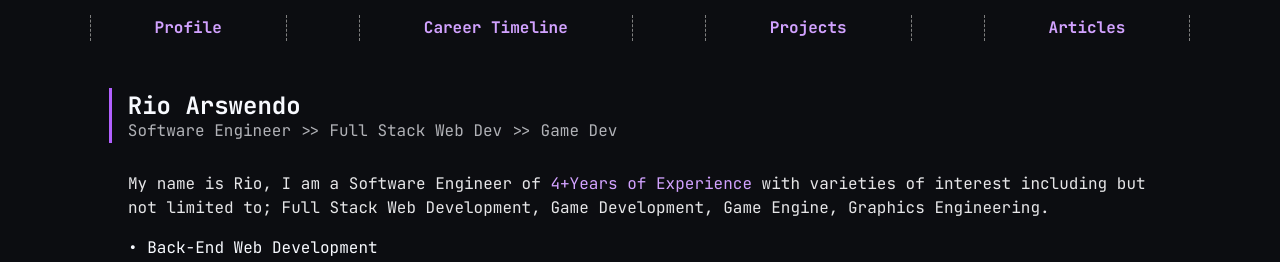
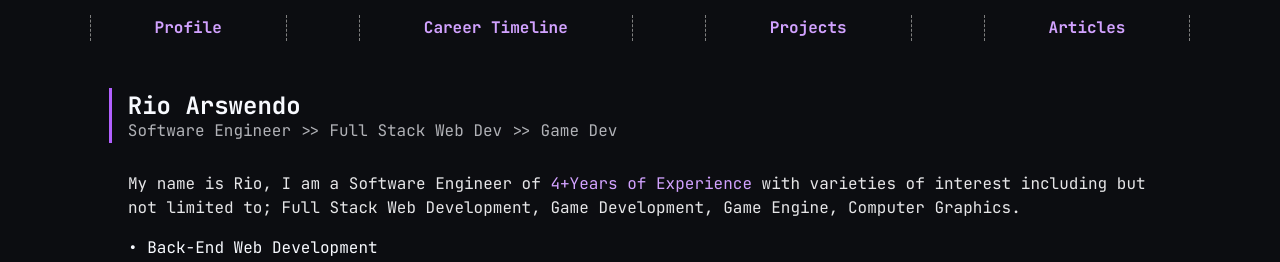
Before and after one commit to Lunarisnia/lunarisnia.github.io, a React (Vite) app: page / in a window 1280 px wide. Shown: the top 262 px of the page. Built offline with nearby package versions, Linux system fonts and the light colour scheme.

Commit message:
fix: description

```diff
--- a/src/pages/homepage/HomePage.tsx
+++ b/src/pages/homepage/HomePage.tsx
@@ -29,7 +29,7 @@ export const HomePage: React.FC = () => {
         <TitleCard id="profile" title="Rio Arswendo" subtitle="Software Engineer >> Full Stack Web Dev >> Game Dev" />
         <p>
           My name is Rio, I am a Software Engineer of <a className={styles.primaryText1}>4+Years of Experience </a>
-          with varieties of interest including but not limited to; Full Stack Web Development, Game Development, Game Engine, Graphics Engineering.
+          with varieties of interest including but not limited to; Full Stack Web Development, Game Development, Game Engine, Computer Graphics.
         </p>
         <SkillSummary skill="Back-End Web Development" tools={backendTools} />
         <SkillSummary skill="Front-End Web Development" tools={frontendTools} />
```
